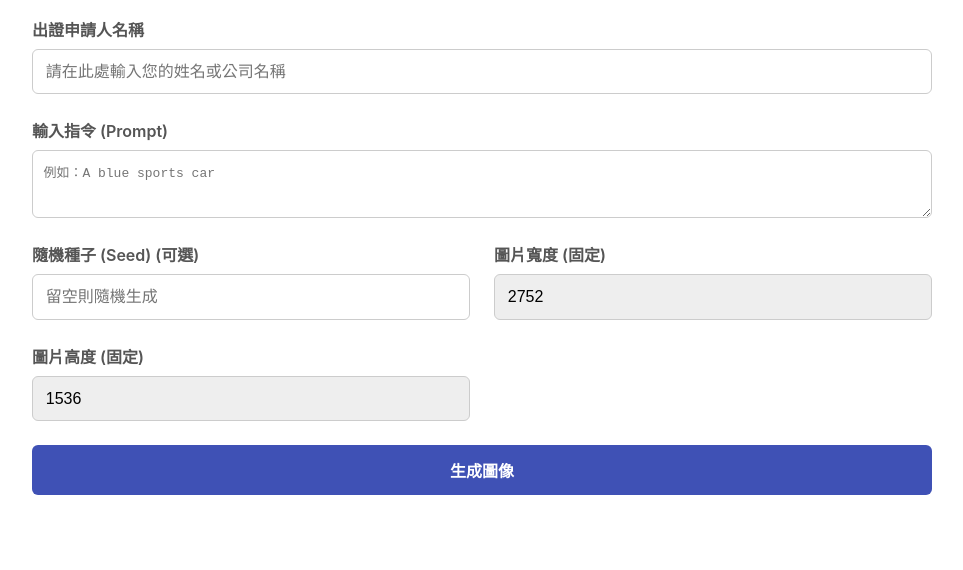
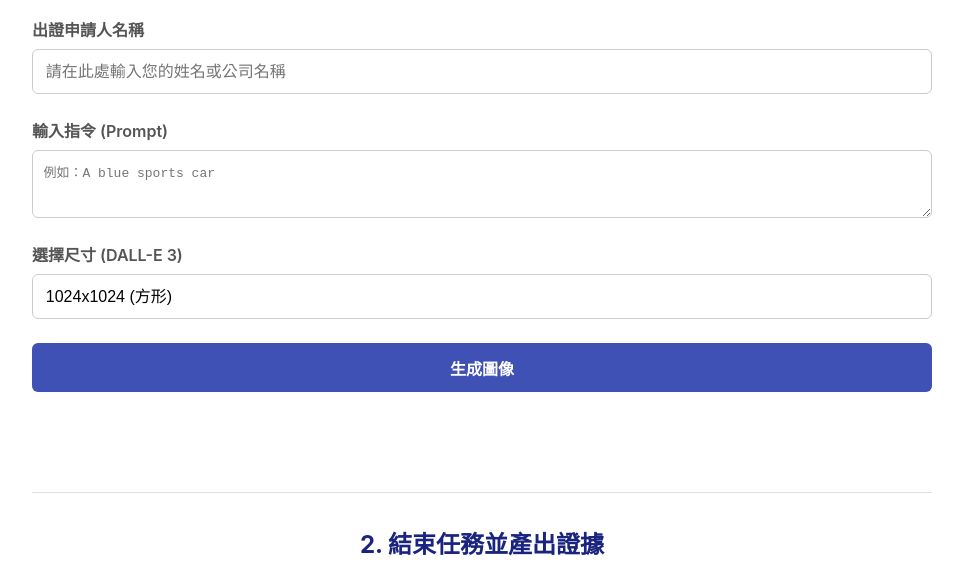
Before and after one commit to takecovertaiwan-cmyk/OpenAI-DALL-E-3, a plain HTML site: page template/index.html in a window 1280 px wide. Shown: the part 230-800 px from the top of the page, without its empty margins (158-1121 px from the left). Drawn offline with Linux system fonts and the light colour scheme.

Commit message:
Update index.html

```diff
--- a/template/index.html
+++ b/template/index.html
@@ -54,18 +54,16 @@
                 <label for="prompt">輸入指令 (Prompt)</label>
                 <textarea id="prompt" placeholder="例如：A blue sports car" rows="3"></textarea>
             </div>
-            <div class="form-group">
-                <label for="seed">隨機種子 (Seed) (可選)</label>
-                <input type="text" id="seed" placeholder="留空則隨機生成">
+
+            <div class="form-group full-width">
+                <label for="size">選擇尺寸 (DALL-E 3)</label>
+                <select id="size" style="padding: 0.8em; font-size: 1em; border-radius: 6px; border: 1px solid #ccc; background-color: white; -webkit-appearance: none; appearance: none;">
+                    <option value="1024x1024">1024x1024 (方形)</option>
+                    <option value="1792x1024">1792x1024 (寬螢幕)</option>
+                    <option value="1024x1792">1024x1792 (垂直)</option>
+                </select>
             </div>
-             <div class="form-group">
-                <label for="width">圖片寬度 (固定)</label>
-                <input type="number" id="width" value="2752" readonly style="background-color: #eee;">
-            </div>
-             <div class="form-group">
-                <label for="height">圖片高度 (固定)</label>
-                <input type="number" id="height" value="1536" readonly style="background-color: #eee;">
-            </div>
+
             <div class="form-group full-width">
                 <button id="generate-btn">生成圖像</button>
             </div>
@@ -116,12 +114,11 @@
             if (!applicantName) {
                 alert('請先填寫 申請人名稱！');
                 return;
-            }
 
-            // D2-2. 準備 API 需要的 Payload (Prompt, Seed)
+        // D2-2. 準備 API 需要的 Payload (已修改為 DALL-E 3)
             const payload = {
                 prompt: document.getElementById('prompt').value,
-                seed: document.getElementById('seed').value,
+                size: document.getElementById('size').value
             };
             if (!payload.prompt) {
                 alert('請填寫 Prompt！');
```
